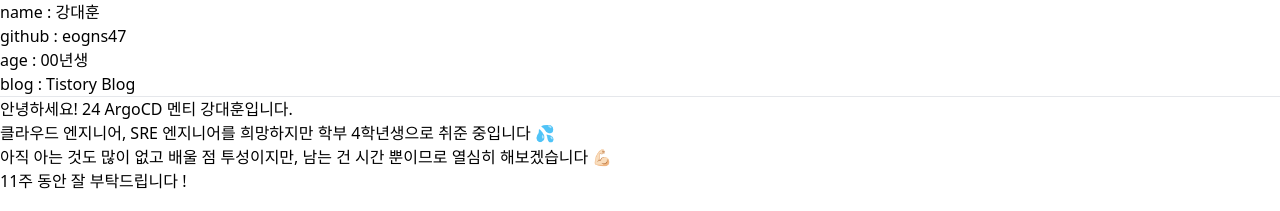
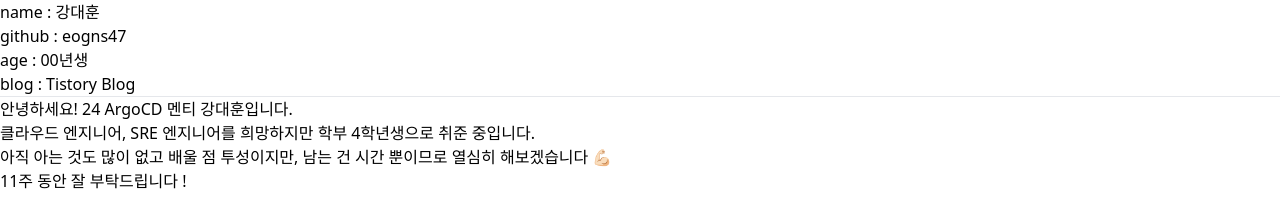
Before and after one commit to Argo-OSS/argo-oss.github.io, a Next.js app: page /2024/members/KangDaeHoon in a window 1280 px wide. Shown: the top 211 px of the page. Built offline with nearby package versions, Linux system fonts and the light colour scheme.

Commit message:
docs: solve lint-test failed 1. remove imoji
Signed-off-by: KangManJoo <eogns47@konkuk.ac.kr>

```diff
--- a/pages/2024/members/KangDaeHoon.mdx
+++ b/pages/2024/members/KangDaeHoon.mdx
@@ -7,7 +7,7 @@
 
 안녕하세요! 24 ArgoCD 멘티 강대훈입니다.
 
-클라우드 엔지니어, SRE 엔지니어를 희망하지만 학부 4학년생으로 취준 중입니다 💦
+클라우드 엔지니어, SRE 엔지니어를 희망하지만 학부 4학년생으로 취준 중입니다.
 
 아직 아는 것도 많이 없고 배울 점 투성이지만, 남는 건 시간 뿐이므로 열심히 해보겠습니다 💪🏻
 
```
